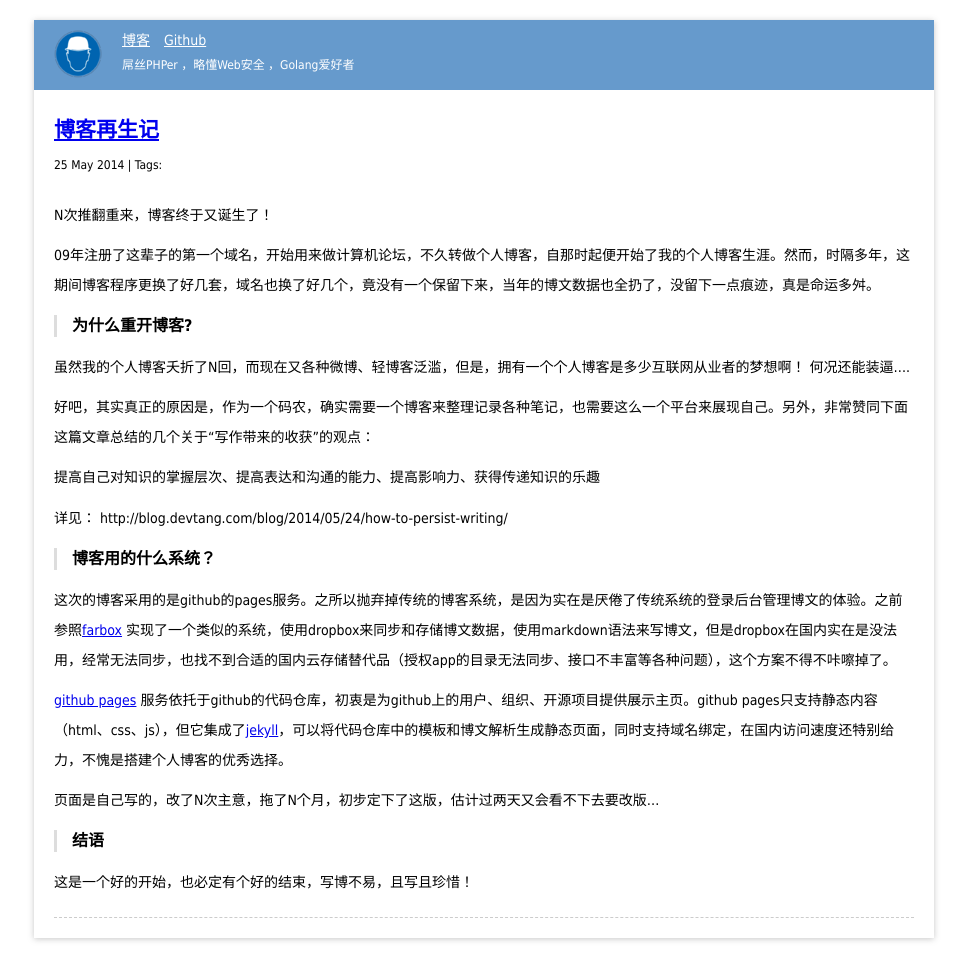
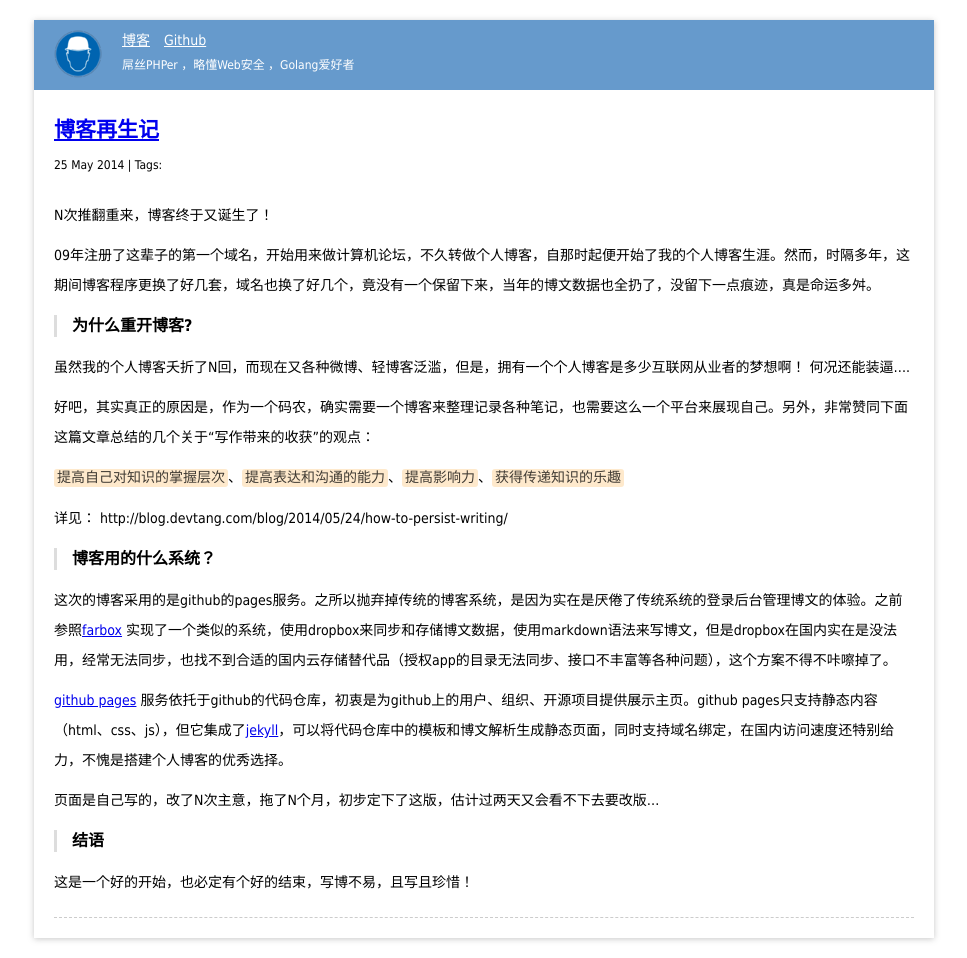
Before and after one commit to tabalt/tabalt.github.io, a Jekyll site: the page built from index.html, in a window 1280 px wide. Shown: the whole page, without its empty margins (156-1123 px from the left). Built offline with Jekyll 4.4.1, drawn with Linux system fonts in a browser that asks for light colours; Markdown is read by kramdown in place of the engine named in the settings; the list of posts is cut into pages by our own code.

Commit message:
add tag code's style

```diff
--- a/static/css/style.css
+++ b/static/css/style.css
@@ -94,8 +94,8 @@ ul li.inline{ display:inline;}
 .page  h3{ border-left:3px solid #dddddd; padding-left:15px; line-height:22px; margin:15px 0; font-size:16px; }
 .page img { border: 1px solid #bababa; box-shadow: 3px 3px 0 rgba(0, 0, 0, 0.1); }
 .page pre { background-color: #f8f8f8; border: 1px solid #ddd; font-size: 13px; line-height: 19px; overflow: auto; padding: 6px 10px; border-radius: 3px; }
-.page code { margin: 0; padding: 0; background-color: transparent; border: none; word-wrap: normal; max-width: initial; display: inline; overflow: initial; line-height: inherit; }
-
+.page code { margin: 0; padding: 0;  border: none; word-wrap: normal; max-width: initial; display: inline; overflow: initial; line-height: inherit; background-color: #fee9cc; color: rgba(0, 0, 0, 0.75); padding: 1px 3px;  -webkit-border-radius: 3px; -moz-border-radius: 3px; border-radius: 3px; }
+.page pre code { background-color: #f8f8f8; color:#737373; font-size: 11px; padding: 0; }
 
 .block {  }
 .block  h2{ border-radius:2px; line-height:30px; font-size:14px; background:#CCCCFF;  text-indent:10px; margin-bottom:10px;}
```
